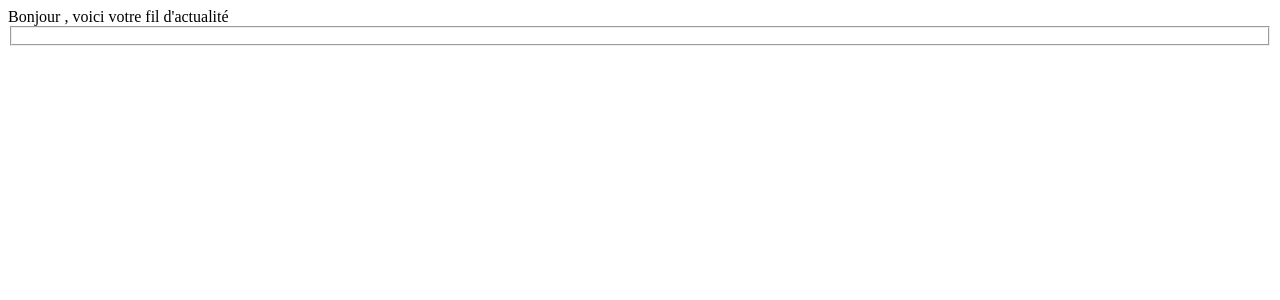
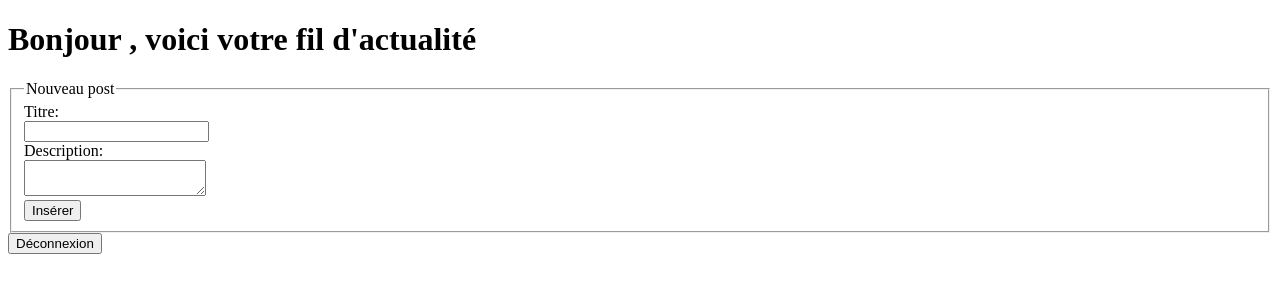
Before and after one commit to PtitSoleil/Forum-Revision, a PHP site: page /main.php in a window 1280 px wide. Shown: the top 300 px of the page. Run offline with PHP 8.4, Linux system fonts and the light colour scheme; the visitor is signed in with stand-in values (Sample User, id 1); tables that the repository leaves empty or names only in its code hold one stand-in row (values such as "Sample post"); data that the repository does not hold is empty.

Commit message:
ajout de la déconnexion et modification de la page main

```diff
--- /dev/null
+++ b/Chapitre_3/logout.php
@@ -0,0 +1,4 @@
+<?php
+session_start();
+session_destroy();
+header("Location:./index.php");
--- a/Chapitre_3/main.php
+++ b/Chapitre_3/main.php
@@ -20,8 +20,8 @@
         $db->setAttribute(PDO::ATTR_ERRMODE, PDO::ERRMODE_EXCEPTION);
         $db->setAttribute(PDO::ATTR_EMULATE_PREPARES, false);
         try {
-            foreach ($db->query('SELECT * FROM tbl_user WHERE idUser = "'.$_SESSION['idUser'].'"') as $row) {
-                echo "Bonjour ".$row['Txt_surname'] . " " . $row['Txt_name']. ", voici votre fil d'actualité";
+            foreach ($db->query('SELECT * FROM tbl_user WHERE idUser = "' . $_SESSION['idUser'] . '"') as $row) {
+                echo "<h1>Bonjour " . $row['Txt_surname'] . " " . $row['Txt_name'] . ", voici votre fil d'actualité</h1>";
             }
         } catch (PDOException $ex) {
             echo 'An Error occured!'; // user friendly message
@@ -30,8 +30,24 @@
         ?>
         <form method='post' action="">
             <fieldset>
+                <legend>Nouveau post</legend>
+                    <div class="form-group">
+                        <label for="titre">Titre: </label>
+                        <br>
+                        <input type="text" class="form-control" name="title" id="title">
+                    </div>
 
-            </fieldset>
-        </form>
-    </body>
-</html>
+                    <div class="form-group">
+                        <label for="description">Description: </label>
+                        <br>
+                        <textarea name="description" id="description"></textarea>
+                    </div>
+
+                    <input type="submit" class="btn btn-primary" name="addNews" value="Insérer">
+                    </fieldset>
+                </form>
+                <form method="post" action="logout.php">
+                    <button type="submit" name="logout">Déconnexion</button>
+                </form>
+                </body>
+                </html>
```
